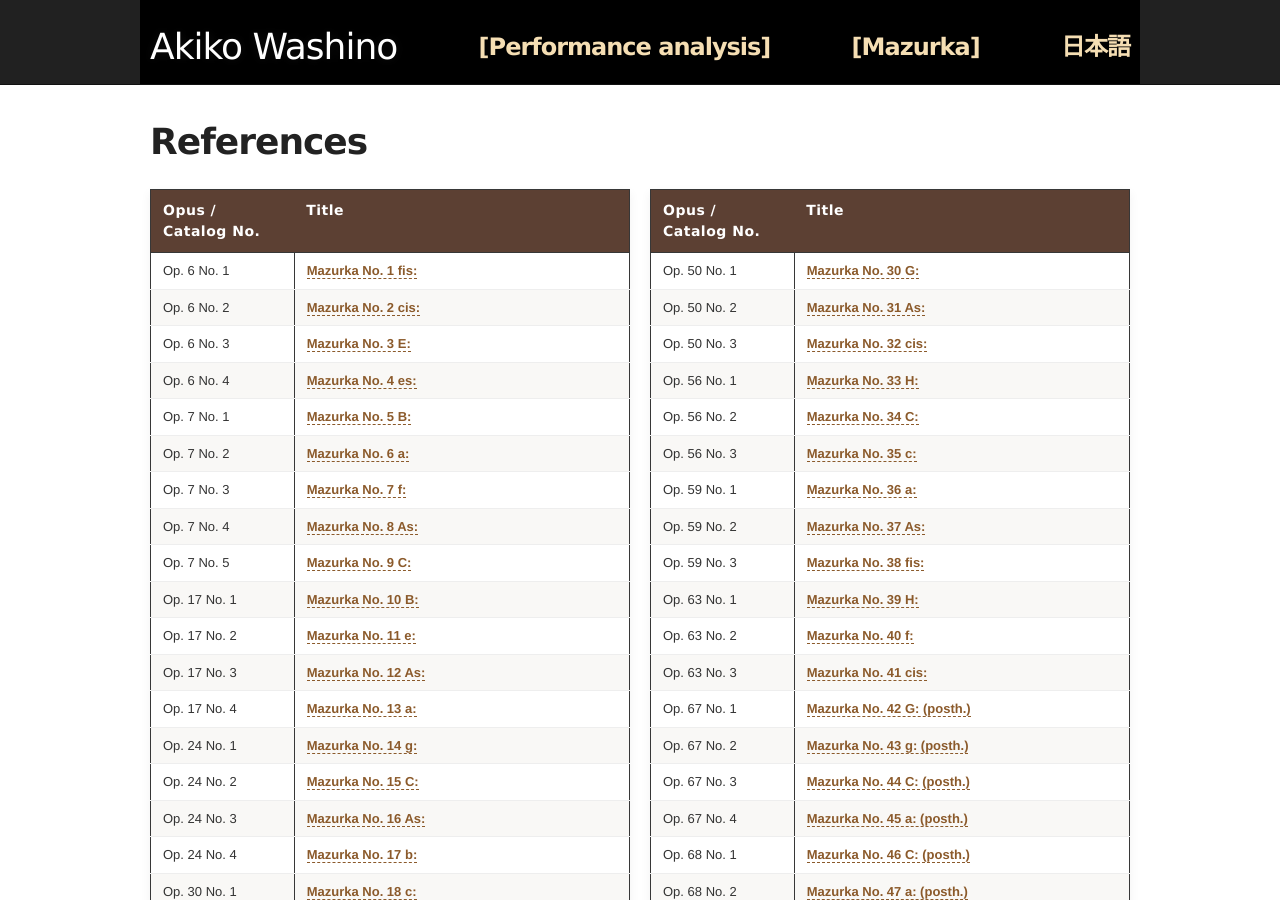
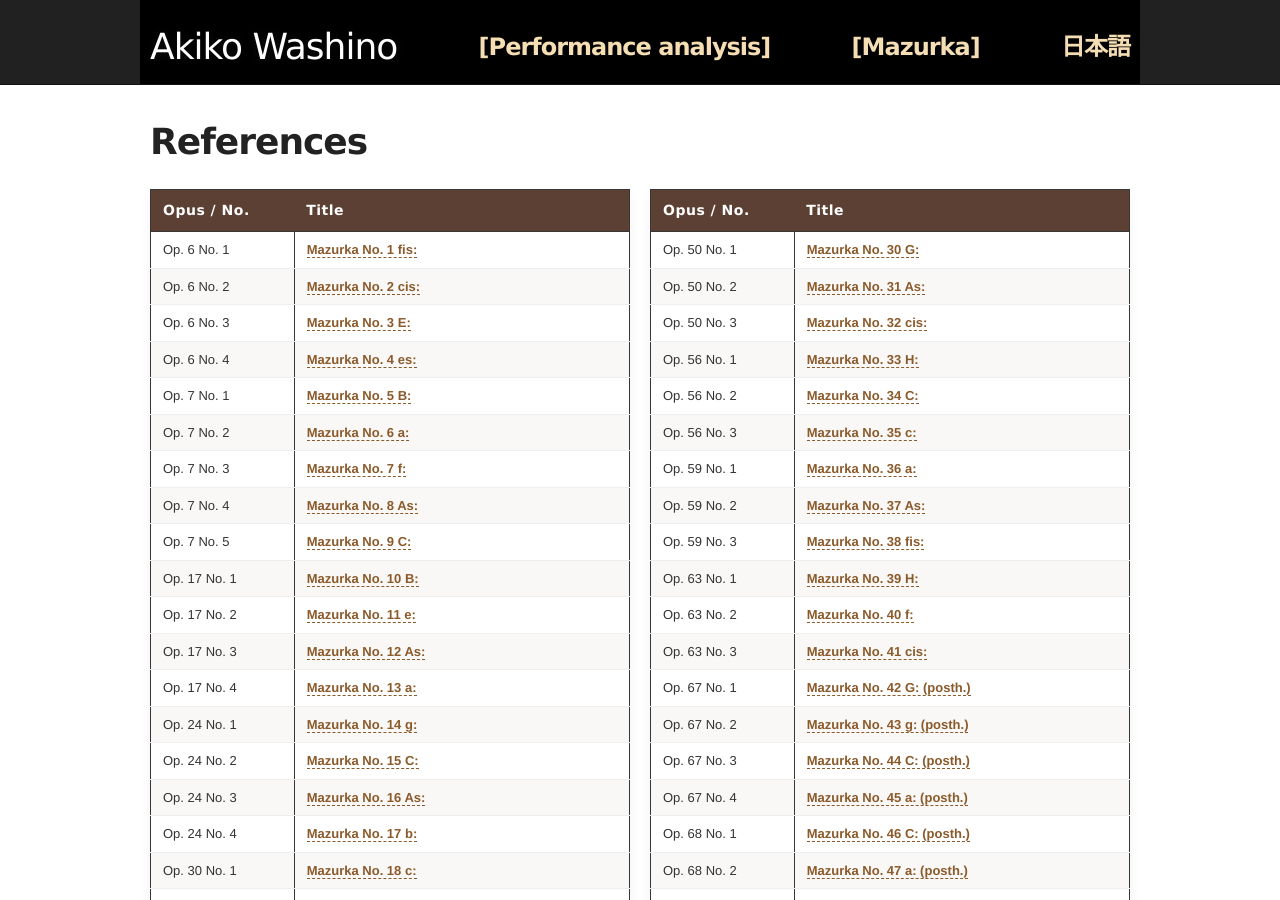
Before and after one commit to akikowashino/akikowashino.github.io, a Jekyll site: the page built from mazurka/index-en.md, in a window 1280 px wide and 900 px high. Built offline with Jekyll 4.4.1, drawn with Linux system fonts in a browser that asks for light colours.

Commit message:
Update index-en.md

```diff
--- a/mazurka/index-en.md
+++ b/mazurka/index-en.md
@@ -91,7 +91,7 @@ lang: en
     <table class="mazurka-table">
       <thead>
         <tr>
-          <th style="width: 30%;">Opus / Catalog No.</th>
+          <th style="width: 30%;">Opus / No.</th>
           <th style="width: 70%;">Title</th>
         </tr>
       </thead>
@@ -135,7 +135,7 @@ lang: en
     <table class="mazurka-table">
       <thead>
         <tr>
-          <th style="width: 30%;">Opus / Catalog No.</th>
+          <th style="width: 30%;">Opus / No.</th>
           <th style="width: 70%;">Title</th>
         </tr>
       </thead>
```
